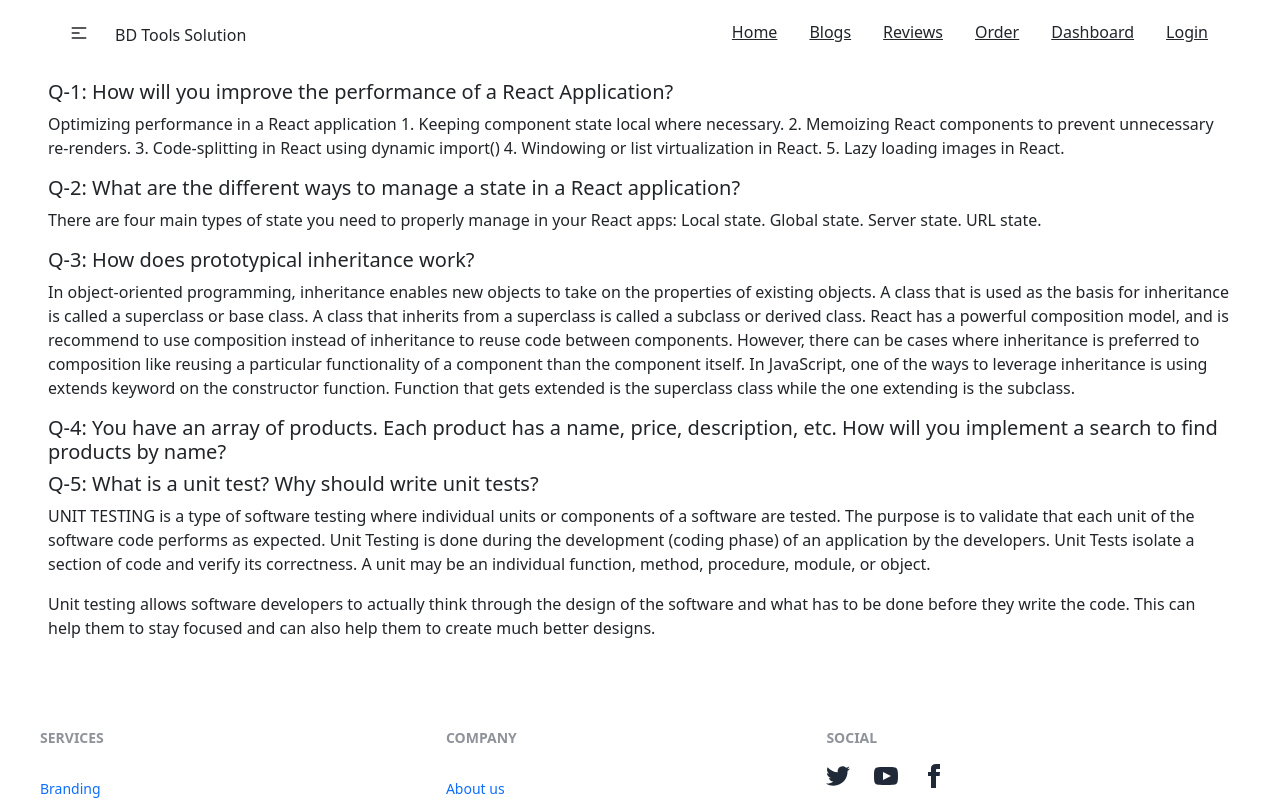
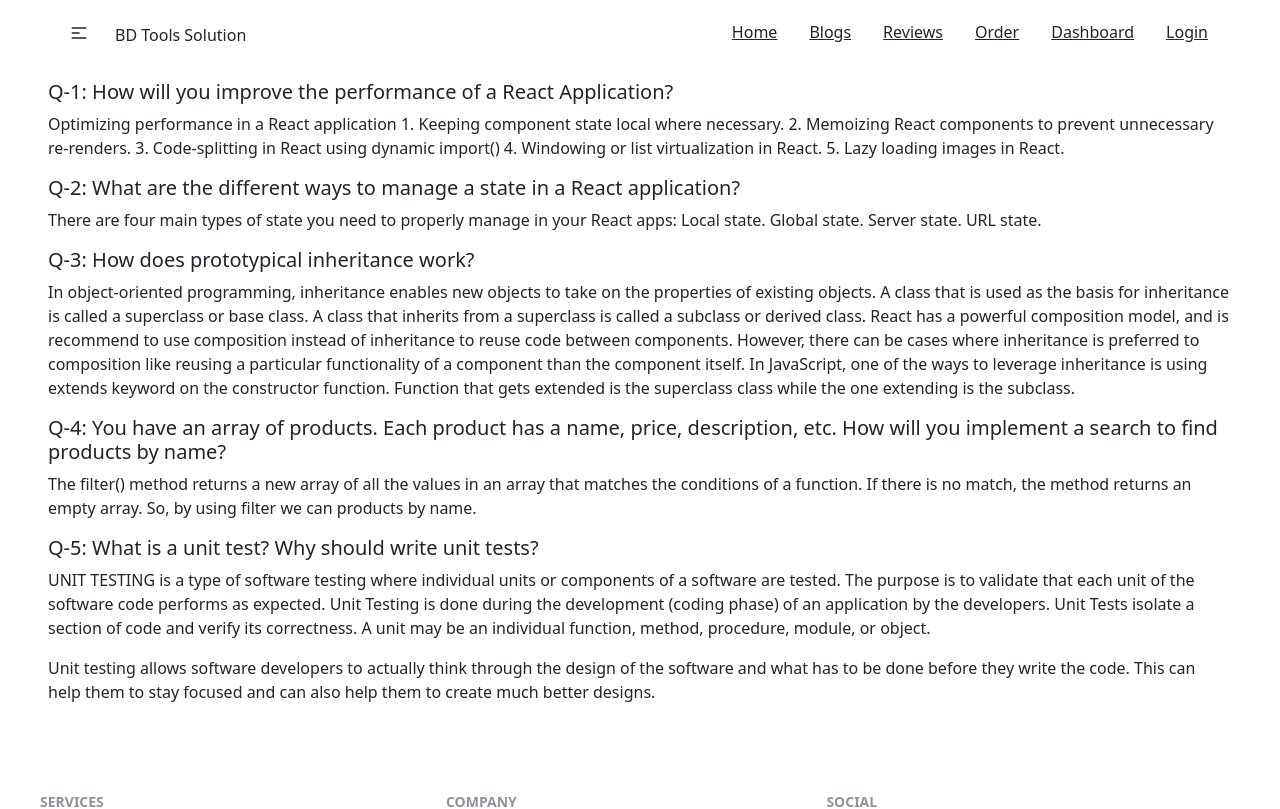
Before and after one commit to Shahadat91/BD-Tools-Solution-Client, a React (Create React App) app: page /blogs in a window 1280 px wide. Shown: the top 809 px of the page. Built offline with nearby package versions, Linux system fonts and the light colour scheme; no server answers.

Commit message:
blogs update

```diff
--- a/src/components/Blogs/Blogs.js
+++ b/src/components/Blogs/Blogs.js
@@ -48,6 +48,7 @@ const Blogs = () => {
           description, etc. How will you implement a search to find products by
           name?
         </h5>
+        <p>The filter() method returns a new array of all the values in an array that matches the conditions of a function. If there is no match, the method returns an empty array. So, by using filter we can products by name.</p>
       </div>
       <div>
         <h5>Q-5: What is a unit test? Why should write unit tests?</h5>
```
